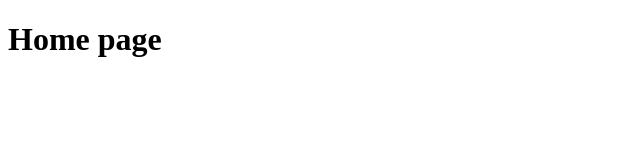
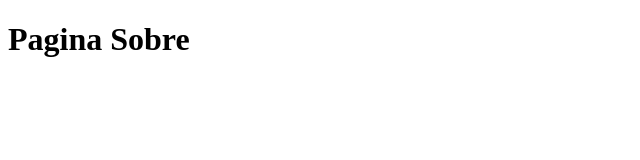
Before and after one commit to leonardoTavaresM/github-actions, a Next.js app: page /sobre in a window 1280 px wide. Shown: the top 160 px of the page, without its empty margins (0-640 px from the left). Built offline with nearby package versions, Linux system fonts and the light colour scheme.

Commit message:
feat: updt pages

```diff
--- a/pages/index.js
+++ b/pages/index.js
@@ -1,7 +1,10 @@
+import Link from "next/link";
+
 export default function HomeScreen() {
   return (
     <div>
       <h1>Home pageee</h1>
+      <Link href="/sobre">ir para sobre</Link>
     </div>
   );
 }
--- a/pages/sobre.js
+++ b/pages/sobre.js
@@ -1,7 +1,7 @@
 export default function AboutScreen() {
   return (
     <div>
-      <h1>Home page</h1>
+      <h1>Pagina Sobre</h1>
     </div>
   );
 }
```
